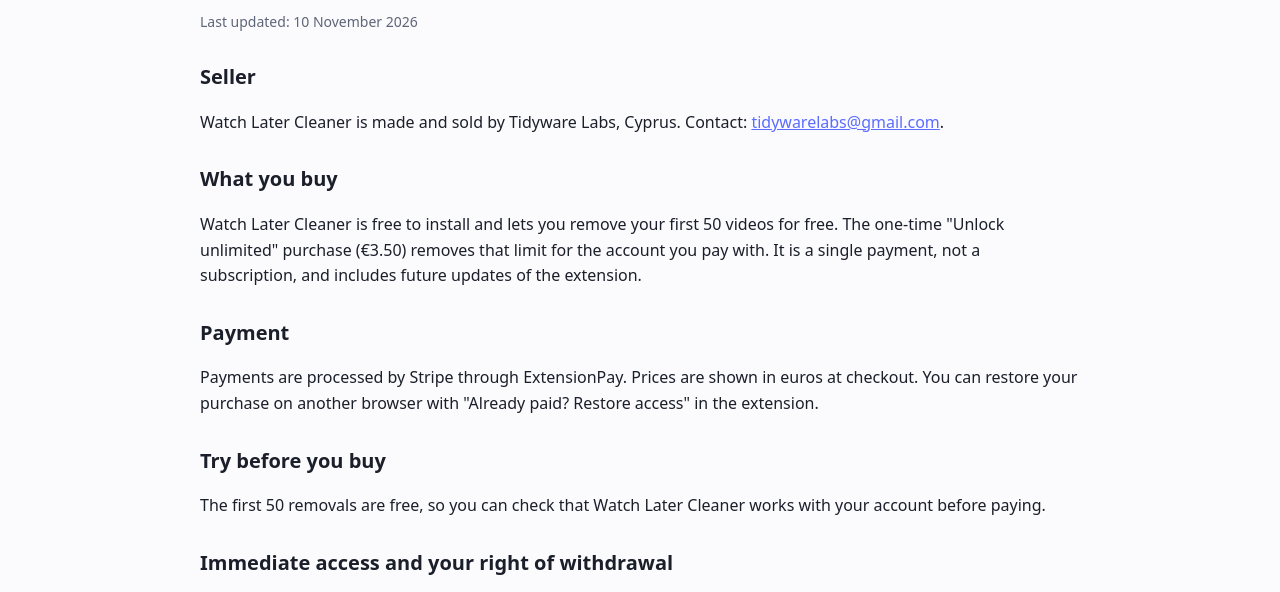
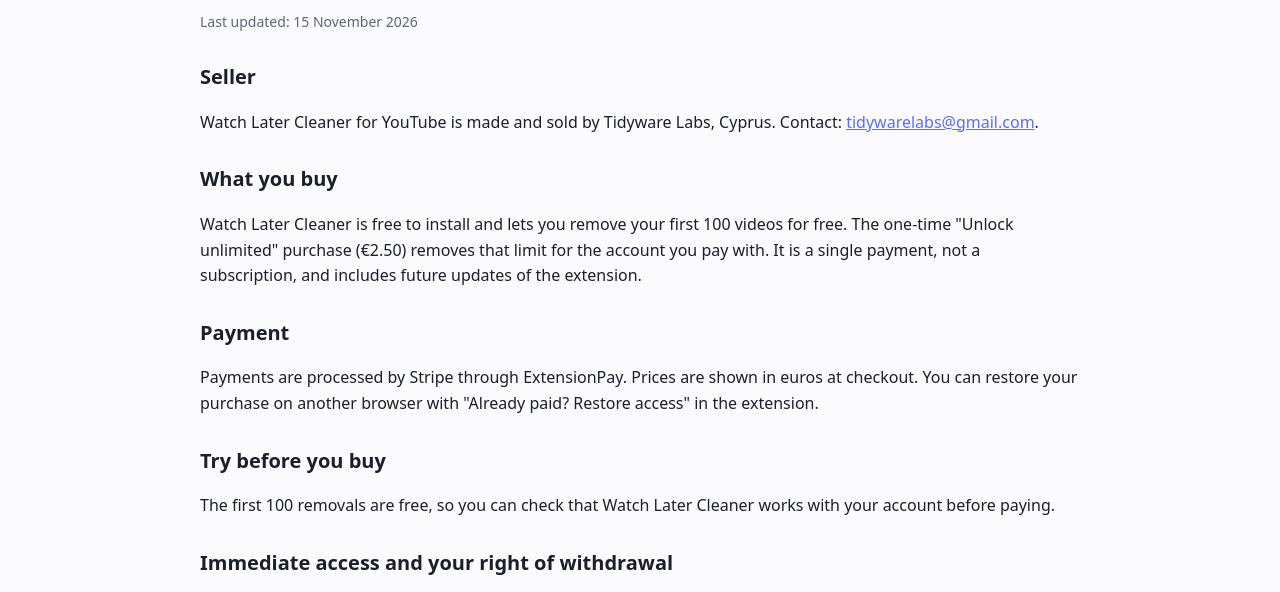
Before and after one commit to tidywarelabs/tidywarelabs.github.io, a plain HTML site: page terms.html in a window 1280 px wide. Shown: the part 149-741 px from the top of the page. Drawn offline with Linux system fonts and the light colour scheme.

Commit message:
Add files via upload

```diff
--- a/terms.html
+++ b/terms.html
@@ -17,14 +17,14 @@
 
   <main class="wrap doc">
     <h1>Terms of Sale &amp; Refund Policy</h1>
-    <p class="muted">Last updated: 10 November 2026</p>
+    <p class="muted">Last updated: 15 November 2026</p>
 
     <h2>Seller</h2>
-    <p>Watch Later Cleaner is made and sold by Tidyware Labs, Cyprus. Contact: <a href="mailto:tidywarelabs@gmail.com">tidywarelabs@gmail.com</a>.</p>
+    <p>Watch Later Cleaner for YouTube is made and sold by Tidyware Labs, Cyprus. Contact: <a href="mailto:tidywarelabs@gmail.com">tidywarelabs@gmail.com</a>.</p>
 
     <h2>What you buy</h2>
-    <p>Watch Later Cleaner is free to install and lets you remove your first 50 videos for free. The one-time
-       "Unlock unlimited" purchase (€3.50) removes that limit for the account you pay with. It is a single payment,
+    <p>Watch Later Cleaner is free to install and lets you remove your first 100 videos for free. The one-time
+       "Unlock unlimited" purchase (€2.50) removes that limit for the account you pay with. It is a single payment,
        not a subscription, and includes future updates of the extension.</p>
 
     <h2>Payment</h2>
@@ -32,7 +32,7 @@
        your purchase on another browser with "Already paid? Restore access" in the extension.</p>
 
     <h2>Try before you buy</h2>
-    <p>The first 50 removals are free, so you can check that Watch Later Cleaner works with your account before paying.</p>
+    <p>The first 100 removals are free, so you can check that Watch Later Cleaner works with your account before paying.</p>
 
     <h2>Immediate access and your right of withdrawal</h2>
     <p>The unlock is digital content that is delivered immediately. By completing the purchase you ask for immediate
```
Also changed, not shown: index.html (+6 -6 lines), privacy.html (+1 -1 lines).
